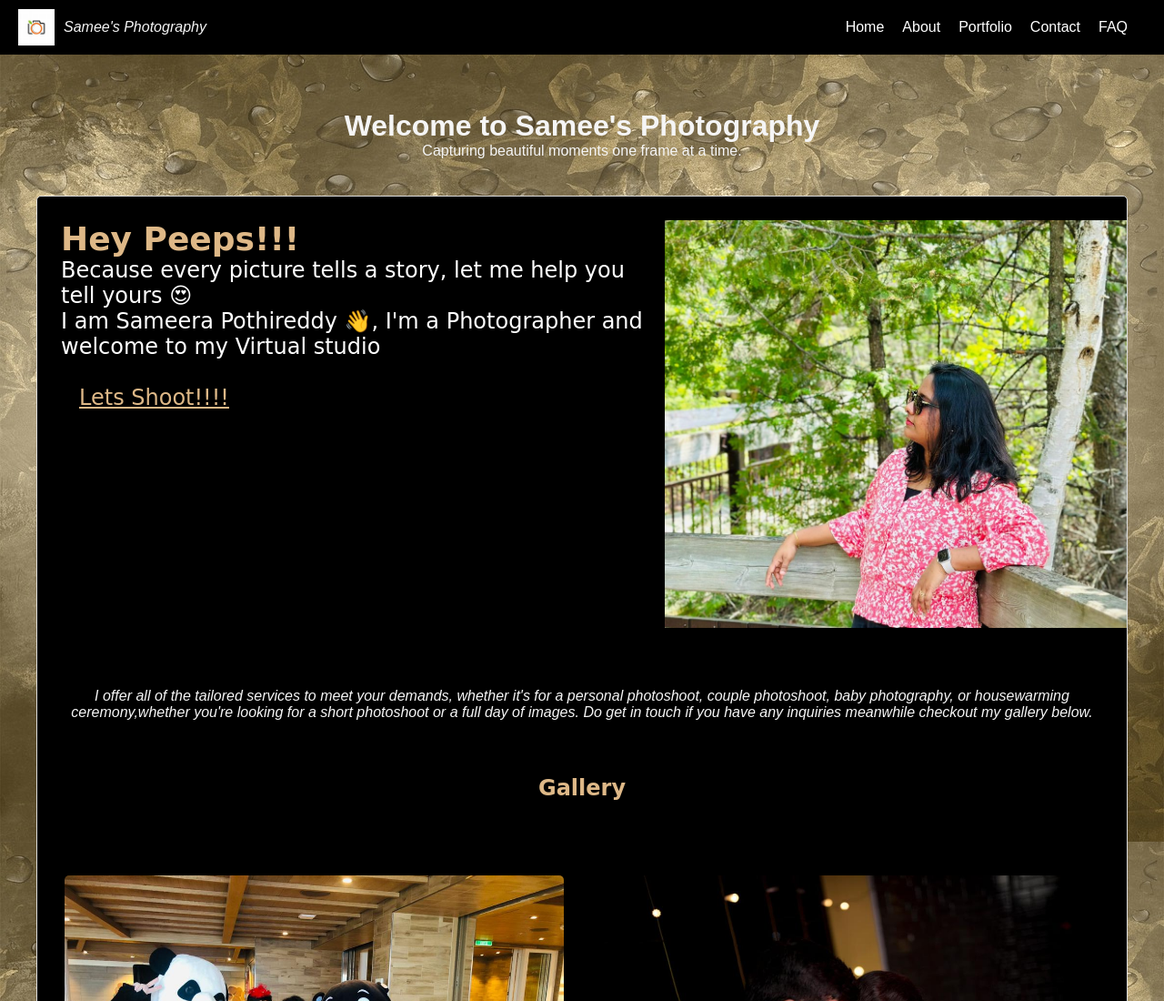
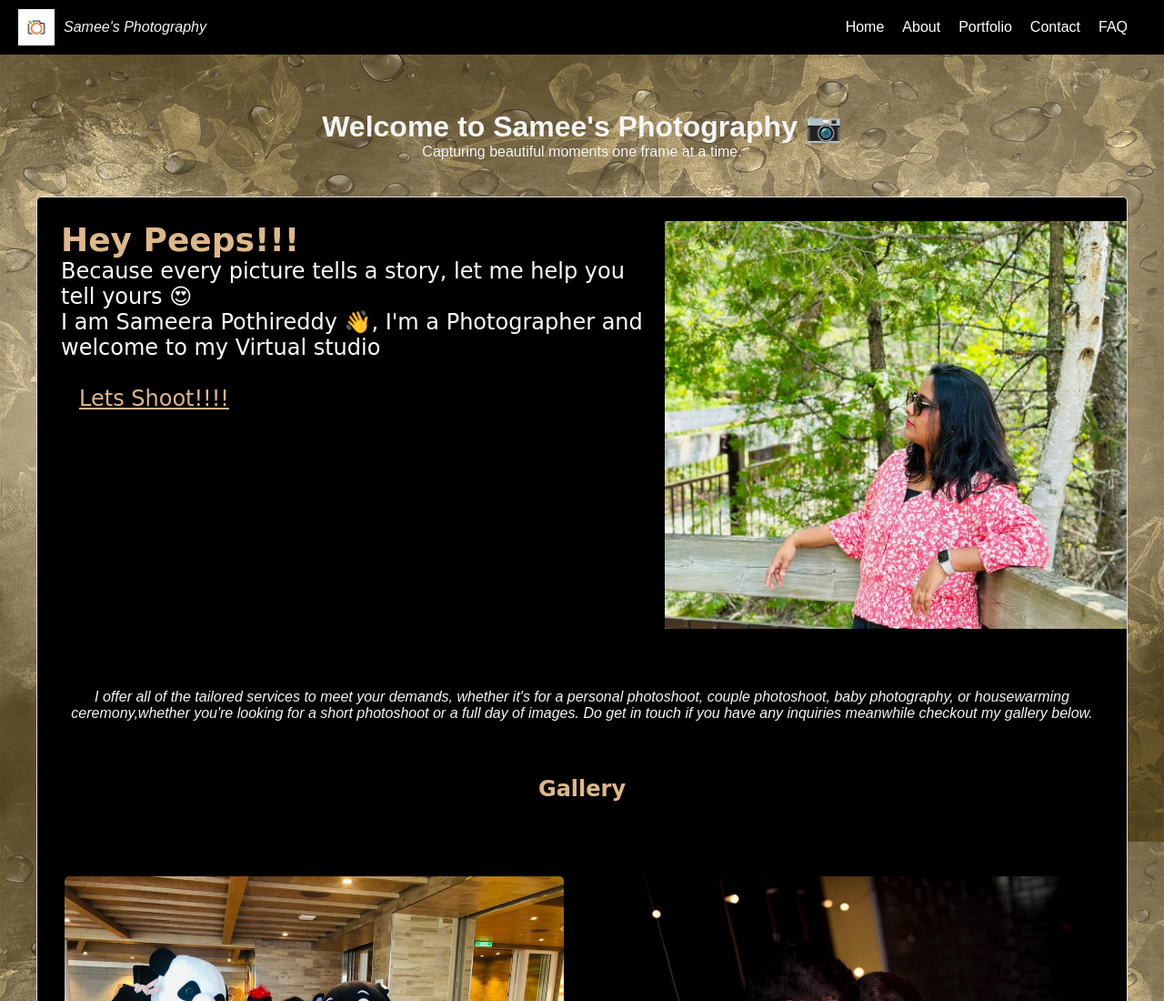
Before and after one commit to Sameerareddie/Sameerareddie.github.io, a plain HTML site: page index.html in a window 1280 px wide. Shown: the top 1100 px of the page at 91% size. Drawn offline with Linux system fonts and the light colour scheme.

Commit message:
Update index.html

```diff
--- a/index.html
+++ b/index.html
@@ -20,7 +20,7 @@
     </ul>
   </nav>
   <header>
-    <h1>Welcome to Samee's Photography</h1>
+    <h1>Welcome to Samee's Photography &#128247;</h1>
     <p>Capturing beautiful moments one frame at a time.</p>
   </header>
   <main>
```
